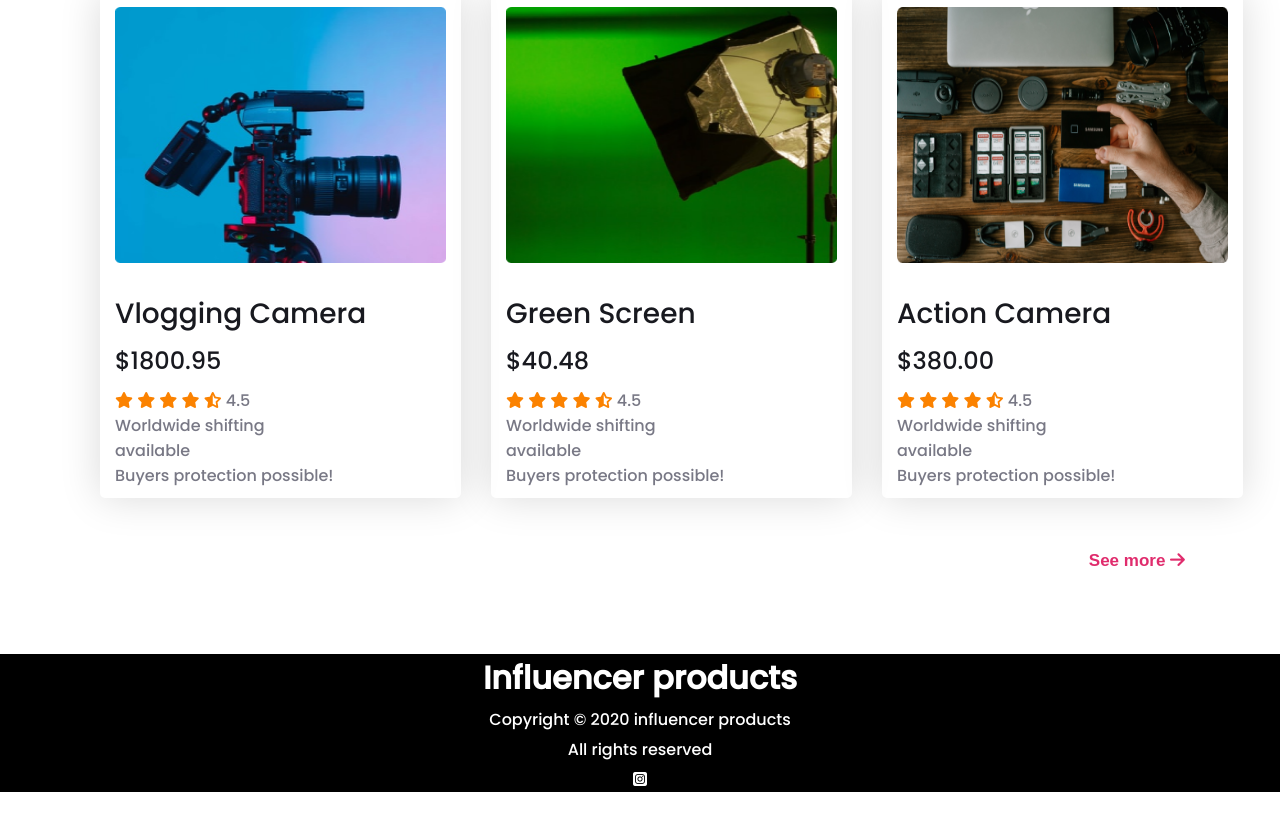
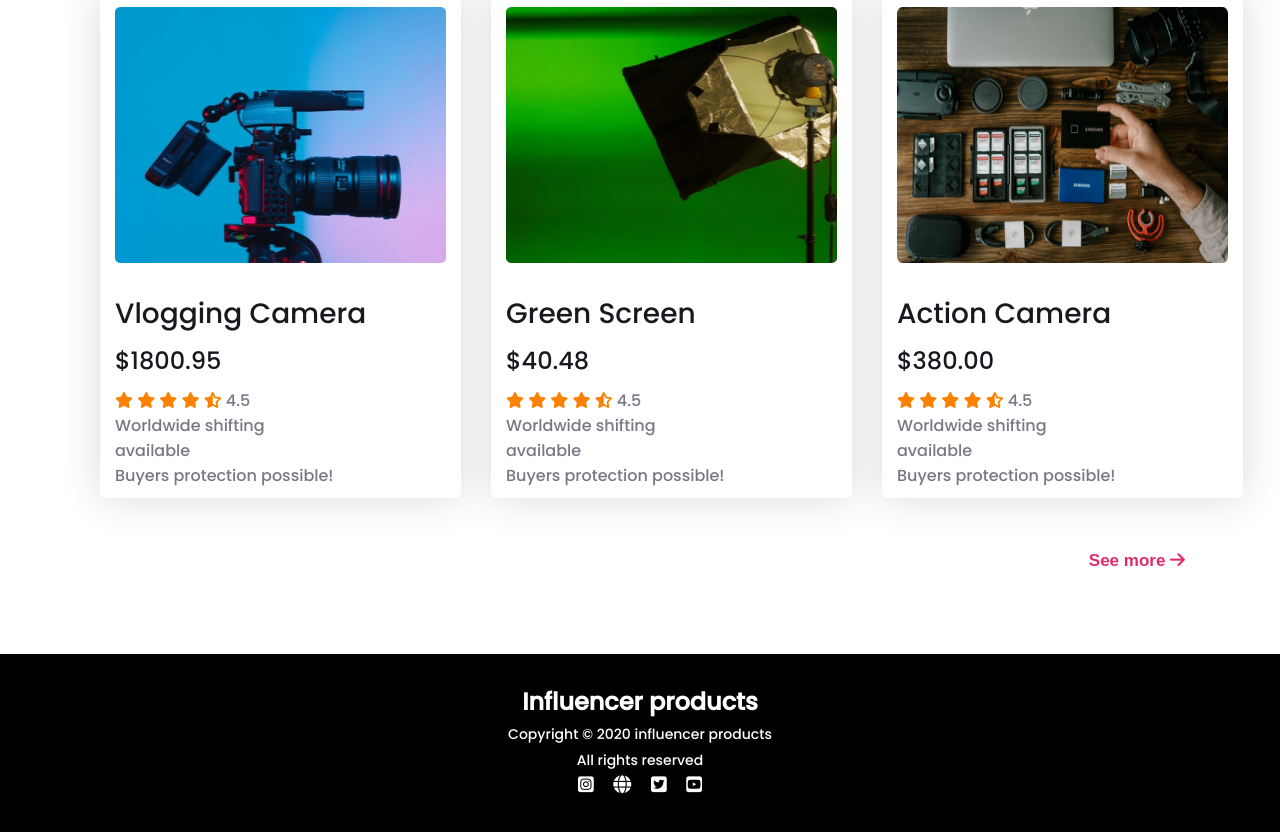
Before and after one commit to mobashirul-alam/influencer-gear, a plain HTML site: page index.html in a window 1280 px wide. Shown: the part 2141-2973 px from the top of the page. Before the commit the page ends 2938 px from the top, so only its background shows below. Drawn offline with Linux system fonts and the light colour scheme.

Commit message:
footer-edited

```diff
--- a/css/style.css
+++ b/css/style.css
@@ -183,10 +183,18 @@ footer{
     text-align: center;
     background-color: black;
     color: white;
+    padding: 30px 0;
 
 }
-footer>div p,h1{
+footer>div p,h2{
     margin: 0;
     padding: 0;
     margin-bottom: 5px;
 }
+footer>div p{
+    font-size: 14px;
+}
+footer>div>p i{
+    font-size: 18px;
+    margin: 0 8px;
+}
--- a/index.html
+++ b/index.html
@@ -252,11 +252,14 @@
     </main>
     <footer>
         <div>
-            <h1>Influencer products</h1>
+            <h2>Influencer products</h2>
             <p>Copyright © 2020 influencer products</p>
             <p>All rights reserved</p>
             <p>
                 <i class="fab fa-instagram-square"></i>
+                <i class="fas fa-globe"></i>
+                <i class="fab fa-twitter-square"></i>
+                <i class="fab fa-youtube-square"></i>
             </p>
         </div>
     </footer>
```
